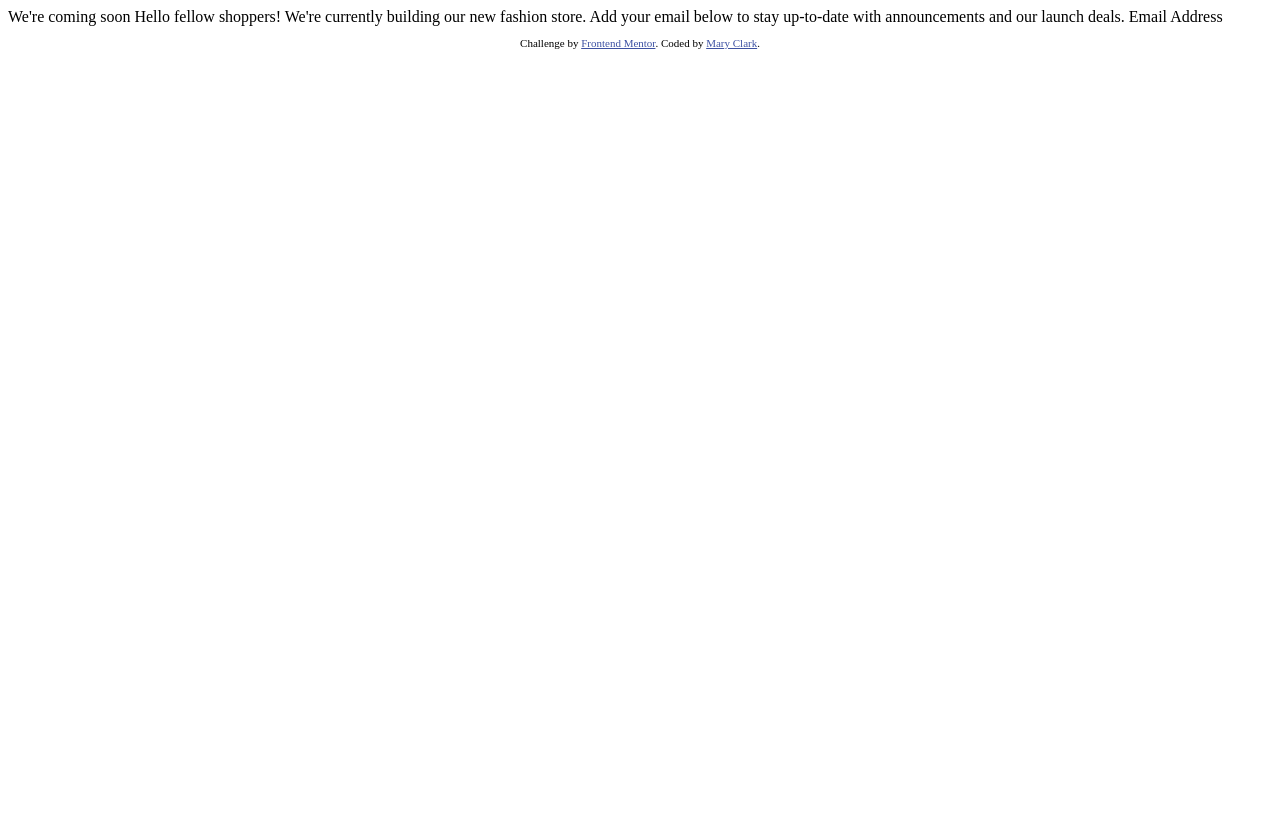
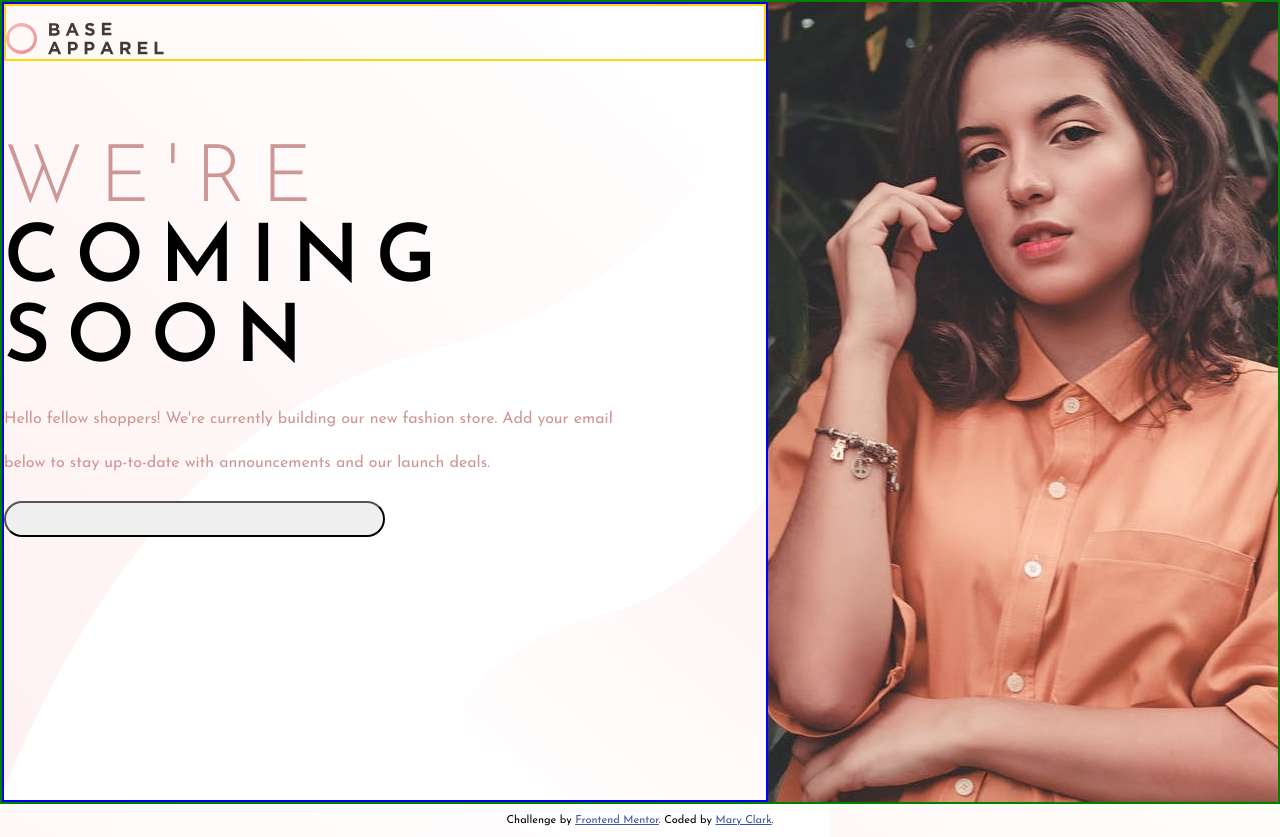
Before and after one commit to mrileyclark/Apparel-Landing-Page, a plain HTML site: page index.html in a window 1280 px wide. Before the commit the page ends 800 px from the top, so only its background shows below. Drawn offline with Linux system fonts and the light colour scheme.

Commit message:
adding files

```diff
--- a/css/styles.css
+++ b/css/styles.css
@@ -0,0 +1,102 @@
+/* ## Colors
+
+### Primary
+
+- Desaturated Red: hsl(0, 36%, 70%)
+- Soft Red: hsl(0, 93%, 68%)
+
+### Neutral
+
+- Dark Grayish Red: hsl(0, 6%, 24%)
+
+### Gradients
+
+- Linear, 135deg, from hsl(0, 0%, 100%), to hsl(0, 100%, 98%)
+- Linear, 135deg, from hsl(0, 80%, 86%), to hsl(0, 74%, 74%)
+
+## Typography
+
+### Body Copy
+
+- Font size: 16px
+
+### Font
+
+- Family: [Josefin Sans](https://fonts.google.com/specimen/Josefin+Sans)
+- Weights: 300, 400, 600 */
+
+/* Box Model Hack */
+* {
+  box-sizing: border-box;
+}
+
+body {
+  background-image: url("/images/bg-pattern-desktop.svg");
+  font-size: 16px;
+  font-family: "Josefin Sans", sans-serif;
+  margin: 0;
+  padding: 0;
+}
+
+.container {
+  display: flex;
+  flex-direction: row;
+  padding: 0;
+  margin: 0;
+  overflow: hidden;
+  border: 2px solid green;
+}
+
+.left {
+  width: 60%;
+  display: flex;
+  flex-direction: column;
+  height: 100vh;
+  border: 2px solid blue;
+}
+
+.left .logo {
+  padding-top: 1rem;
+  border: 2px solid gold;
+}
+
+.main-title {
+  color: hsl(0, 36%, 70%);
+  text-transform: uppercase;
+  font-size: 5rem;
+  font-weight: 300;
+  margin-bottom: 0;
+  letter-spacing: 1rem;
+}
+
+.secondary-title {
+  color: black;
+  text-transform: uppercase;
+  font-size: 5rem;
+  font-weight: 600;
+  word-wrap: break-word;
+  letter-spacing: 1rem;
+}
+
+.left p {
+  max-width: 80%;
+  color: hsl(0, 36%, 70%);
+  font-size: 1rem;
+  line-height: 2.75rem;
+}
+
+.right {
+  width: 40%;
+  height: 100vh;
+  margin: 0;
+}
+
+.right img {
+  height: 100vh;
+}
+
+.btn {
+  width: 50%;
+  padding: 1rem;
+  border-radius: 5rem;
+}
--- a/index.html
+++ b/index.html
@@ -11,6 +11,13 @@
       sizes="32x32"
       href="./images/favicon-32x32.png"
     />
+    <link rel="preconnect" href="https://fonts.googleapis.com" />
+    <link rel="preconnect" href="https://fonts.gstatic.com" crossorigin />
+    <link
+      href="https://fonts.googleapis.com/css2?family=Josefin+Sans:wght@300;400;600&display=swap"
+      rel="stylesheet"
+    />
+    <link rel="stylesheet" href="css/styles.css" />
 
     <title>Frontend Mentor | Base Apparel coming soon page</title>
 
@@ -26,9 +33,31 @@
     </style>
   </head>
   <body>
-    We're coming soon Hello fellow shoppers! We're currently building our new
-    fashion store. Add your email below to stay up-to-date with announcements
-    and our launch deals. Email Address
+    <section class="container">
+      <section class="left">
+        <span class="logo"
+          ><img src ="images/logo.svg" alt="company logo""></span
+        >
+
+        <h1 class="main-title">We're</h1>
+        <span class="secondary-title">coming</span>
+        <span class="secondary-title">soon</span>
+        <p>
+          Hello fellow shoppers! We're currently building our new fashion store.
+          Add your email below to stay up-to-date with announcements and our
+          launch deals.
+        </p>
+        <button
+          class="btn"
+          type="submit"
+          aria-placeholder="Email Address"
+        ></button>
+      </section>
+
+      <section class="right">
+        <img src="/images/hero-desktop.jpg" alt="hero image" />
+      </section>
+    </section>
 
     <footer>
       <p class="attribution">
```
